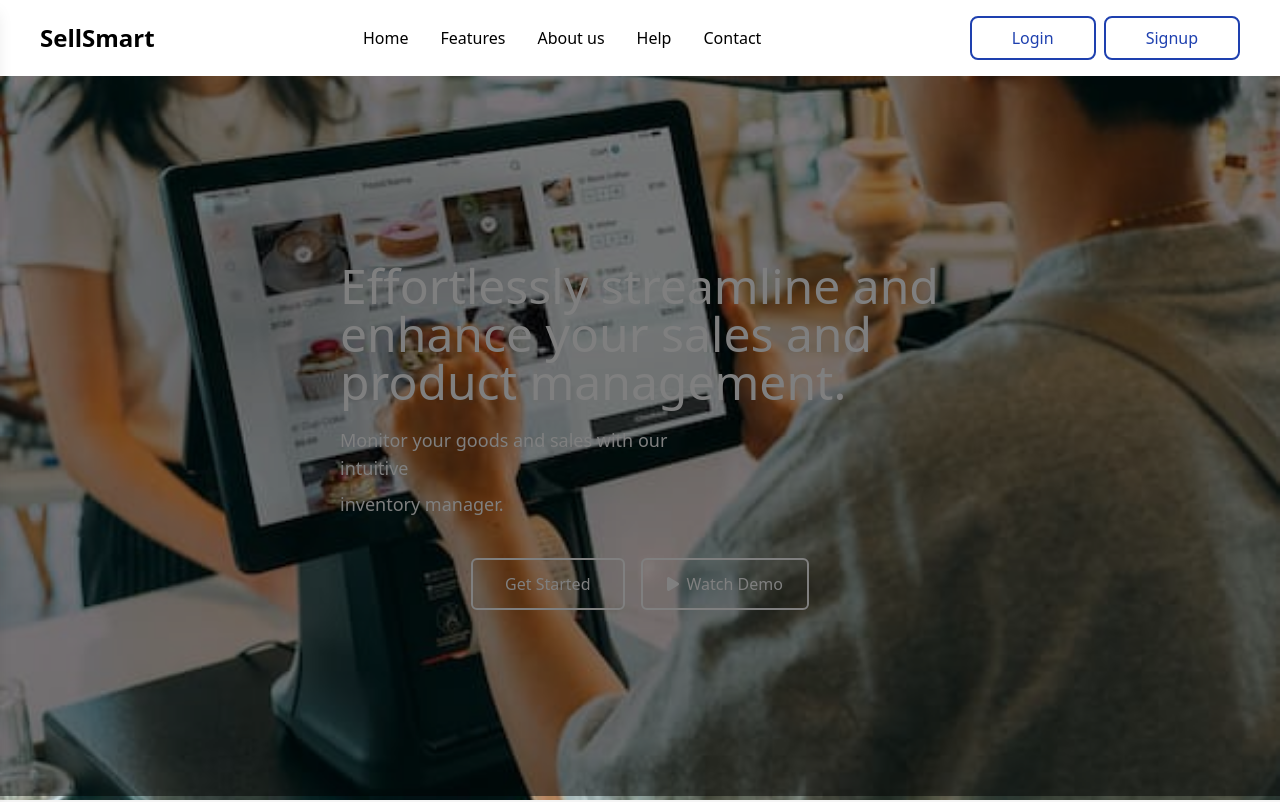
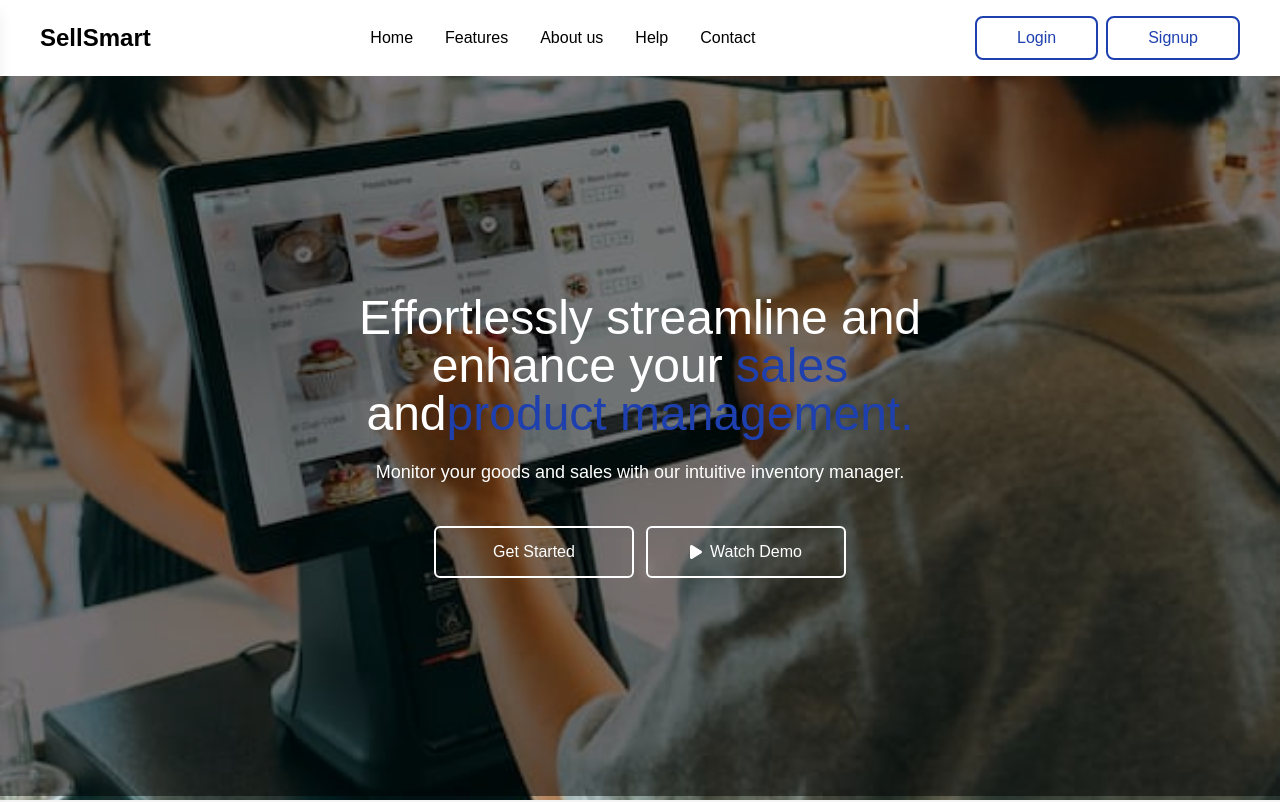
Before and after one commit to Ishahtech/SellSmart, a React (Vite) app: page / in a window 1280 px wide. Shown: the top 802 px of the page. Built offline with nearby package versions, Linux system fonts and the light colour scheme.

Commit message:
refactore: modify landing page

```diff
--- a/src/components/LandingPage.css
+++ b/src/components/LandingPage.css
@@ -1,6 +1,3 @@
-
-
-
 body {
   margin: 0;
   font-family: Arial, sans-serif;
@@ -11,6 +8,20 @@ body {
   text-align: center;
   background-size: cover;
   width: 100vw;
+}
+
+.overlay {
+  z-index: 1; /* Ensures overlay is behind the text/buttons */
+  opacity: 0.7;
+}
+
+.hero-text,
+.cta-buttons {
+  z-index: 2; /* Ensures text/buttons are above the overlay */
+}
+
+.cta-buttons {
+  z-index: 3; /* Ensures buttons are clickable and above the overlay */
 }
 
 /* .header {
--- a/src/components/LandingPage/Header.jsx
+++ b/src/components/LandingPage/Header.jsx
@@ -1,5 +1,13 @@
+import "../LandingPage.css";
 import posImage from "../../images/posImage.jpeg";
 import { FontAwesomeIcon } from "@fortawesome/react-fontawesome";
+import { faHome } from "@fortawesome/free-solid-svg-icons";
+import { faListAlt } from "@fortawesome/free-solid-svg-icons";
+import { faInfoCircle } from "@fortawesome/free-solid-svg-icons";
+import { faQuestionCircle } from "@fortawesome/free-solid-svg-icons";
+import { faEnvelope } from "@fortawesome/free-solid-svg-icons";
+import { faSignInAlt } from "@fortawesome/free-solid-svg-icons";
+import { faUserPlus } from "@fortawesome/free-solid-svg-icons";
 import { faPlay } from "@fortawesome/free-solid-svg-icons";
 import { useNavigate } from "react-router-dom";
 import { useState } from "react";
@@ -112,19 +120,39 @@ const Header = () => {
           </svg>
         </button>
         <nav className="flex flex-col p-8 space-y-6">
-          <a href="#home" className="text-black font-medium text-lg">
+          <a
+            href="#home"
+            className="flex items-center text-black font-medium text-lg"
+          >
+            <FontAwesomeIcon icon={faHome} className="mr-2" />
             Home
           </a>
-          <a href="#features" className="text-black font-medium text-lg">
+          <a
+            href="#features"
+            className="flex items-center text-black font-medium text-lg"
+          >
+            <FontAwesomeIcon icon={faListAlt} className="mr-2" />
             Features
           </a>
-          <a href="#about" className="text-black font-medium text-lg">
+          <a
+            href="#about"
+            className="flex items-center text-black font-medium text-lg"
+          >
+            <FontAwesomeIcon icon={faInfoCircle} className="mr-2" />
             About us
           </a>
-          <a href="#help" className="text-black font-medium text-lg">
+          <a
+            href="#help"
+            className="flex items-center text-black font-medium text-lg"
+          >
+            <FontAwesomeIcon icon={faQuestionCircle} className="mr-2" />
             Help
           </a>
-          <a href="#contact" className="text-black font-medium text-lg">
+          <a
+            href="#contact"
+            className="flex items-center text-black font-medium text-lg"
+          >
+            <FontAwesomeIcon icon={faEnvelope} className="mr-2" />
             Contact
           </a>
           <a
@@ -132,8 +160,9 @@ const Header = () => {
               navigate("/admin");
               toggleSidebar(); // Close the sidebar after clicking
             }}
-            className="text-black font-medium text-lg cursor-pointer"
+            className="flex items-center text-black font-medium text-lg cursor-pointer"
           >
+            <FontAwesomeIcon icon={faSignInAlt} className="mr-2" />
             Login
           </a>
           <a
@@ -141,8 +170,9 @@ const Header = () => {
               navigate("/Signup");
               toggleSidebar(); // Close the sidebar after clicking
             }}
-            className="text-black font-medium text-lg cursor-pointer"
+            className="flex items-center text-black font-medium text-lg cursor-pointer"
           >
+            <FontAwesomeIcon icon={faUserPlus} className="mr-2" />
             Signup
           </a>
         </nav>
@@ -162,28 +192,31 @@ const Header = () => {
       >
         <div className="overlay absolute top-0 left-0 w-full h-full bg-black opacity-50"></div>
         <div
-          className="hero-text max-w-none px-4 sm:px-6 md:px-0"
+          className="hero-text max-w-none px-4 sm:px-6 md:px-0 text-center"
           style={{ top: "3rem" }}
         >
-          <h1 className="text-3xl sm:text-4xl md:text-5xl mb-5 md:w-[600px] leading-tight">
-            Effortlessly streamline and{" "}
-            <span className="block sm:inline">enhance your sales and</span>{" "}
-            <span className="block mt-2 sm:mt-0 md:inline">
+          <h1 className="text-3xl sm:text-4xl md:text-5xl mb-5 md:w-[600px] leading-tight mx-auto">
+            Effortlessly streamline and enhance your{" "}
+            <span className="block sm:inline text-blue-800">sales</span> and
+            <span className="block mt-2 sm:mt-0 md:inline text-blue-800">
               product management.
             </span>
           </h1>
-          <p className="text-base sm:text-lg md:text-lg mb-10 w-[90%] md:w-[400px] leading-tight">
-            Monitor your goods and sales with our intuitive{" "}
-            <span className="block mt-2">inventory manager.</span>
+          <p className="text-base sm:text-lg md:text-lg mb-10 w-full md:w-auto mx-auto">
+            Monitor your goods and sales with our intuitive inventory manager.
           </p>
-          <div className="cta-buttons flex flex-col sm:flex-row md:flex-row justify-center">
+          <div className="cta-buttons flex flex-col sm:flex-row md:flex-row justify-center items-center gap-3">
             <button
-              onClick={() => navigate("/Signup")}
-              className="get-started px-6 sm:px-8 md:px-8 py-3 border-2 border-white text-white font-medium rounded-md bg-transparent  hover:bg-blue-800 mb-4 sm:mb-0 md:mb-0 md:mr-4"
+              onClick={() => navigate("./welcome")}
+              className="get-started px-6 sm:px-8 md:px-8 py-3 border-2 border-white text-white font-medium rounded-md bg-transparent hover:bg-blue-800 mb-4 sm:mb-0 md:mb-0 sm:w-auto"
+              style={{ minWidth: "200px" }}
             >
               Get Started
             </button>
-            <button className="watch-demo px-6 py-3 border-2 border-white text-white font-medium rounded-md flex justify-center items-center bg-transparent hover:bg-blue-800">
+            <button
+              className="watch-demo px-6 py-3 border-2 border-white text-white font-medium rounded-md flex justify-center items-center bg-transparent hover:bg-blue-800 sm:w-auto"
+              style={{ minWidth: "200px" }}
+            >
               <FontAwesomeIcon icon={faPlay} className="video mr-2" />
               Watch Demo
             </button>
```
Lines whose indentation alone changed are shown as unchanged.
